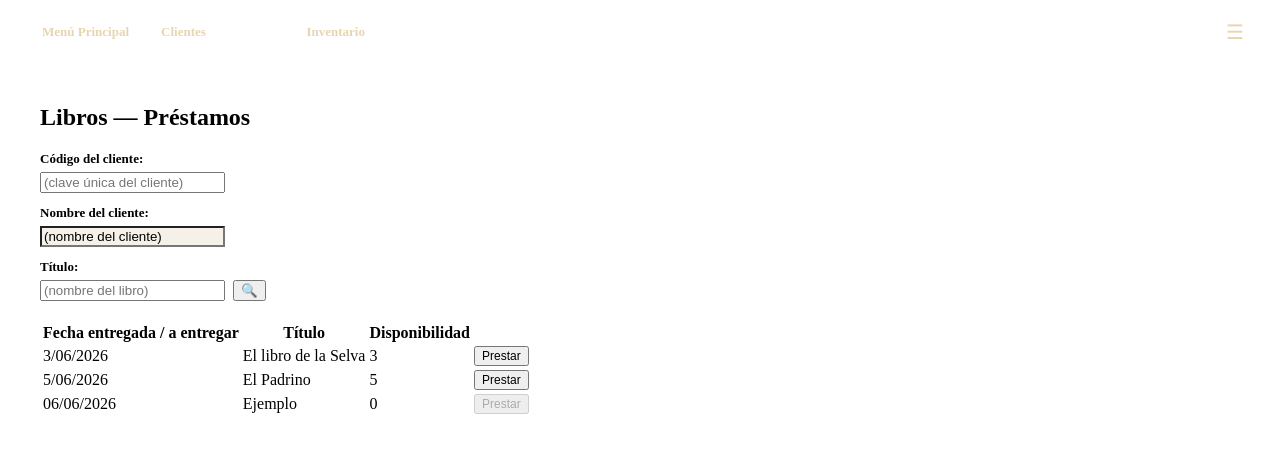
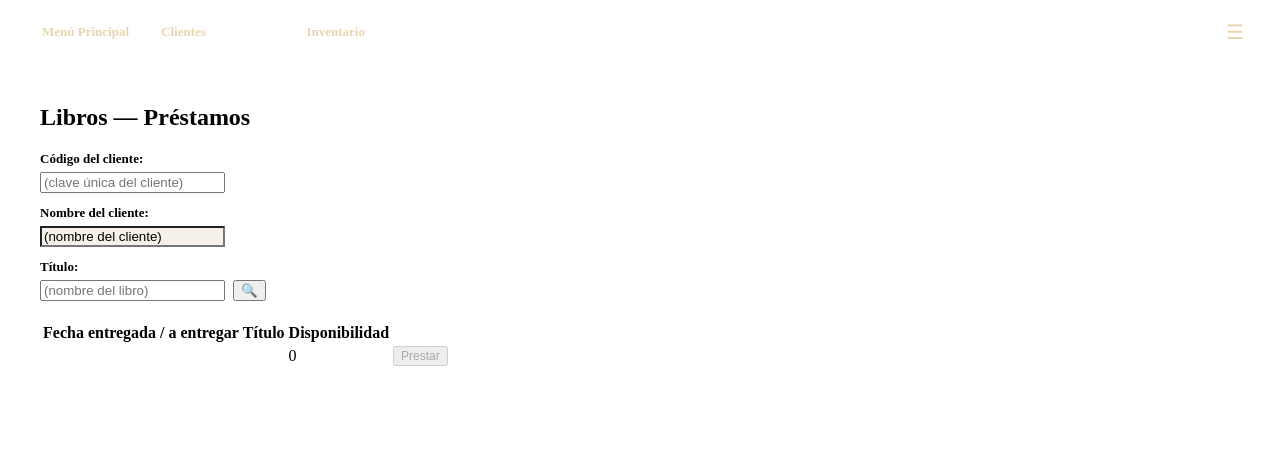
Before and after one commit to SaidSar/gremio-de-la-lectura, a React (Vite) app in the folder frontend/: page /libros/prestamos in a window 1280 px wide. Shown: the top 452 px of the page. Built offline with nearby package versions, Linux system fonts and the light colour scheme; the HTML template or start-up script is replaced by a standard one.

Commit message:
fix antes de presentar

```diff
--- a/frontend/src/pages/Inventario/StockLibros.jsx
+++ b/frontend/src/pages/Inventario/StockLibros.jsx
@@ -2,8 +2,7 @@ import { useState, useEffect } from 'react'
 
 export default function StockLibros() {
   const [libros, setLibros] = useState([
-    { codigo: '822fhk', titulo: 'El libro de la Selva', disponibilidad: 5,  enTotal: 8 },
-    { codigo: '6482jd', titulo: 'El Padrino',           disponibilidad: 300, enTotal: 301 },
+    { codigo: '', titulo: '', disponibilidad: 0,  enTotal: 0 }
   ])
 
   useEffect(() => {
--- a/frontend/src/pages/Libros/Devoluciones.jsx
+++ b/frontend/src/pages/Libros/Devoluciones.jsx
@@ -9,9 +9,7 @@ const BADGE = {
 export default function Devoluciones() {
   const [form, setForm] = useState({ codigoCliente: '', nombreCliente: '' })
   const [historial, setHistorial] = useState([
-    { fecha: '3/06/2026',  titulo: 'El libro de la Selva', estado: 'No entregado' },
-    { fecha: '5/06/2026',  titulo: 'El Padrino',           estado: 'Entregado' },
-    { fecha: '06/06/2026', titulo: 'Ejemplo',              estado: 'Por entregar' },
+    { fecha: '',  titulo: '', estado: '' }
   ])
 
   async function buscar(e) {
--- a/frontend/src/pages/Libros/Disponibilidad.jsx
+++ b/frontend/src/pages/Libros/Disponibilidad.jsx
@@ -3,8 +3,7 @@ import { useState } from 'react'
 export default function Disponibilidad() {
   const [form, setForm] = useState({ codigo: '', titulo: '' })
   const [libros, setLibros] = useState([
-    { codigo: '822fhk', titulo: 'El libro de la Selva', disponibilidad: 5 },
-    { codigo: '6482jd', titulo: 'El Padrino',           disponibilidad: 300 },
+    { codigo: '', titulo: '', disponibilidad: 0 },
   ])
 
   async function buscar(e) {
--- a/frontend/src/pages/Libros/Prestamos.jsx
+++ b/frontend/src/pages/Libros/Prestamos.jsx
@@ -3,9 +3,7 @@ import { useState } from 'react'
 export default function Prestamos() {
   const [form, setForm] = useState({ codigoCliente: '', titulo: '' })
   const [resultados, setResultados] = useState([
-    { fecha: '3/06/2026',  titulo: 'El libro de la Selva', disponibilidad: 3 },
-    { fecha: '5/06/2026',  titulo: 'El Padrino',           disponibilidad: 5 },
-    { fecha: '06/06/2026', titulo: 'Ejemplo',              disponibilidad: 0 },
+    { fecha: '',  titulo: '', disponibilidad: 0 }
   ])
   const [nombreCliente, setNombreCliente] = useState('(nombre del cliente)')
 
```
